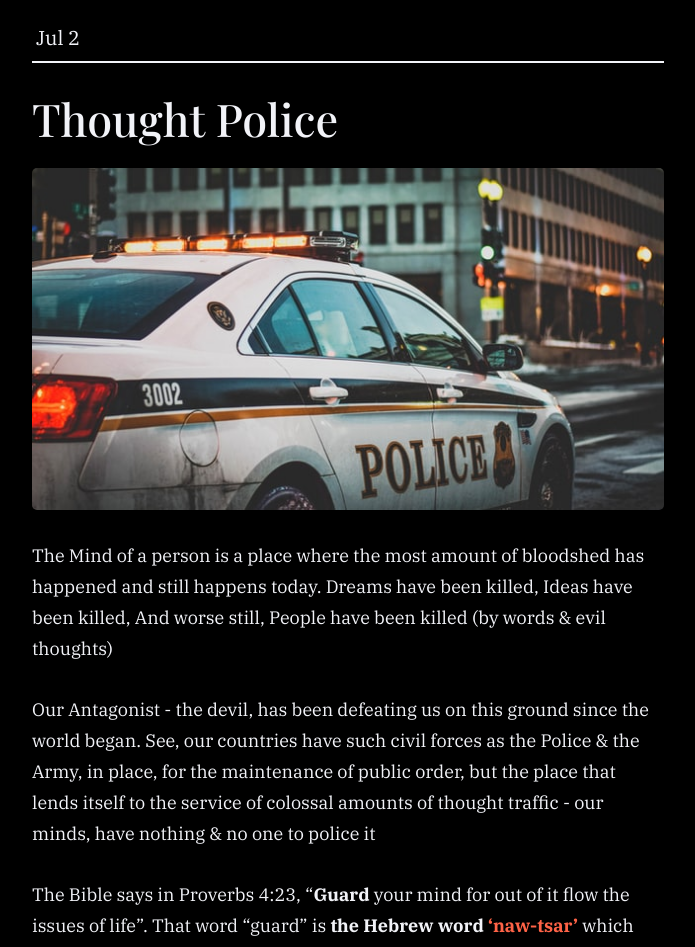
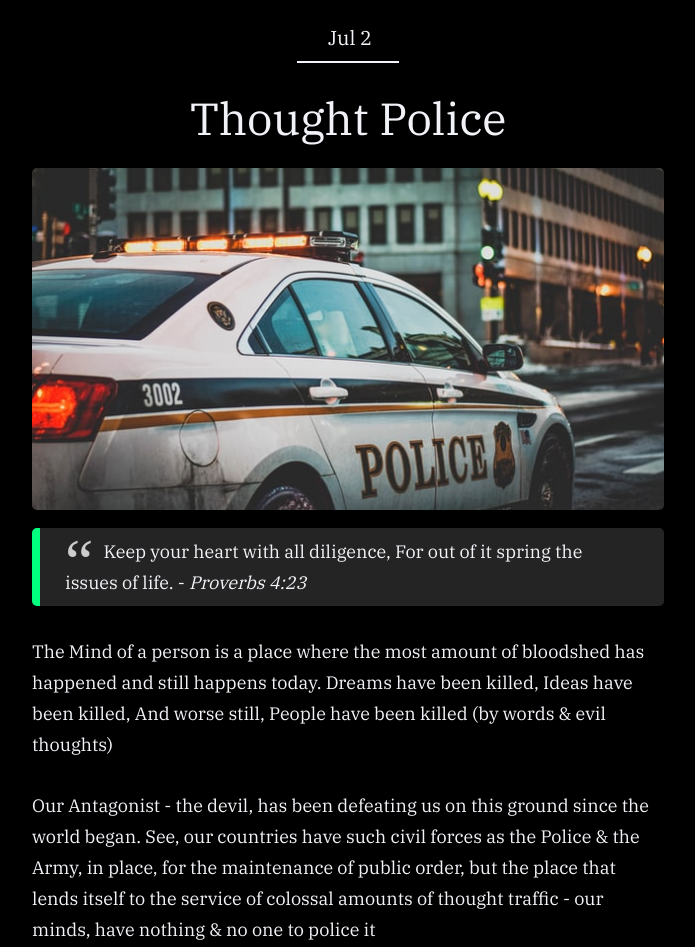
Before and after one commit to gitryder/jekyll-dan-page, a Jekyll site: the page built from _posts/bible/2020-07-02-Thought-Police.md, in a window 1280 px wide. Shown: the top 947 px of the page, without its empty margins (292-987 px from the left). Built offline with Jekyll 4.4.1, drawn with Linux system fonts in a browser that asks for light colours.

Commit message:
Changed fonts

```diff
--- a/_includes/content_fonts.html
+++ b/_includes/content_fonts.html
@@ -1,4 +1,3 @@
 <!--<link href="https://fonts.googleapis.com/css2?family=Inter:wght@500&display=swap" rel="stylesheet">-->
-<link href="https://fonts.googleapis.com/css2?family=Playfair+Display:wght@500&display=swap" rel="stylesheet">
-<link href="https://fonts.googleapis.com/css2?family=Raleway:wght@500&display=swap" rel="stylesheet">
+<link href="https://fonts.googleapis.com/css2?family=Playfair+Display:wght@400;500&display=swap" rel="stylesheet">
 <link href="https://fonts.googleapis.com/css2?family=IBM+Plex+Serif:wght@400;700&display=swap" rel="stylesheet">
--- a/_posts/bible/2020-07-02-Thought-Police.md
+++ b/_posts/bible/2020-07-02-Thought-Police.md
@@ -12,6 +12,8 @@ category: bible
 <p>
   <img src="/assets/posts/thought-police/thought-police.jpg"/>
 </p>
+
+> Keep your heart with all diligence, For out of it spring the issues of life. - *Proverbs 4:23*
 
 The Mind of a person is a place where the most amount of bloodshed has happened and still happens today. Dreams have been killed, Ideas have been killed, And worse still, People have been killed (by words & evil thoughts)
 
--- a/assets/css/post.css
+++ b/assets/css/post.css
@@ -1,7 +1,7 @@
 :root {
     --textColor: #f2f3f8;
     --background: #000000;
-    --headerFont: 'Playfair Display';
+    --headerFont: 'IBM Plex Serif';
     --contentFont: 'IBM Plex Serif';
 }
 
@@ -26,6 +26,8 @@ img#header-image {
 .post-meta-date {
     margin: 0px;
     margin-left: 4px;
+
+    text-align: center;
 
     font-family: var(--contentFont);
     font-style: normal;
@@ -56,6 +58,7 @@ img {
 
 hr {
     border: 1px solid var(--textColor);
+    width: 100px;
 }
 
 h1, h2, h3, h4 {
@@ -63,6 +66,7 @@ h1, h2, h3, h4 {
     font-weight: normal;
 
     line-height: 40px;
+    text-align: center;
 
     color: var(--textColor);
 }
@@ -95,7 +99,6 @@ p, li, code {
 
 p {
     margin-top: 30px;
-
 }
 
 li {
@@ -218,7 +221,7 @@ p.copyright {
 
 @media screen and (max-width: 360px) {
     .container {
-        margin: 14px 5% 14px 5%;
+        margin: 14px 3% 14px 3%;
     }
 
     .post-meta-date { font-size: 20px; }
```
